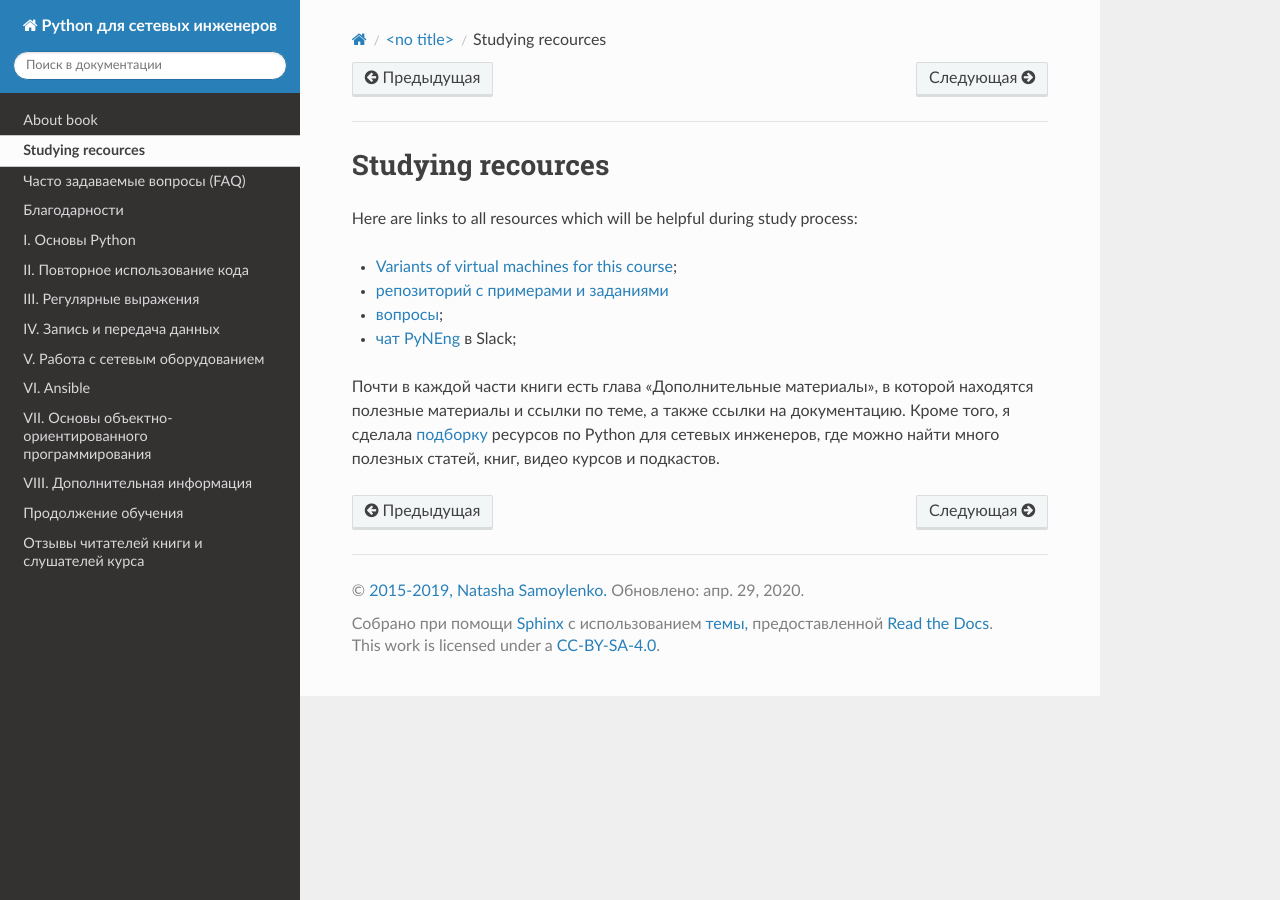
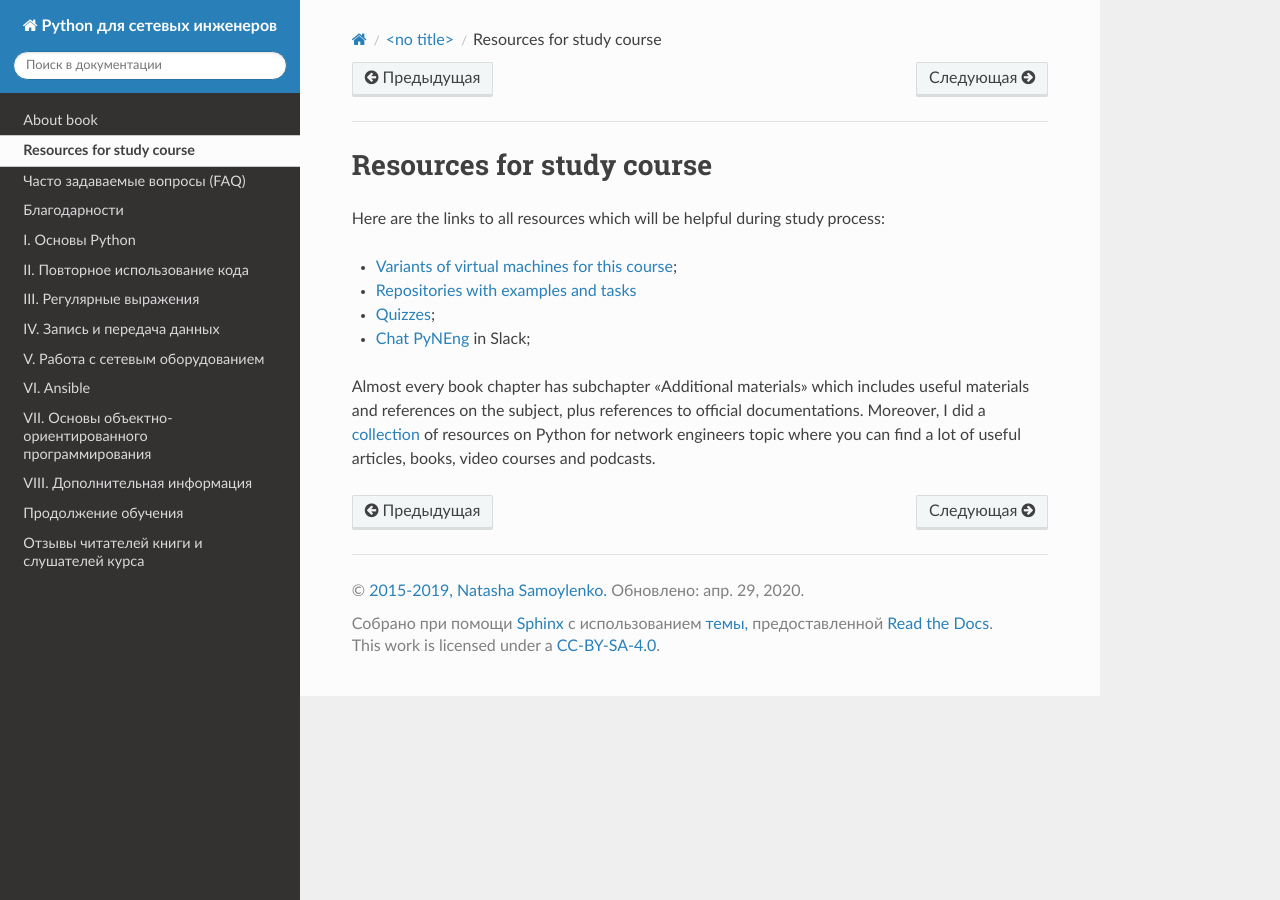
Before and after one commit to Aidar5/nattoeng, a Sphinx documentation site: the page built from docs/source/course_links.rst, in a window 1280 px wide. Built offline with Sphinx 7.4.7 and the Read the Docs theme 2.0.0, drawn with Linux system fonts in a browser that asks for light colours; pages that are not in the unit, such as notebooks, are missing from menus.

Commit message:
Update course_links.rst

```diff
--- a/docs/source/course_links.rst
+++ b/docs/source/course_links.rst
@@ -1,16 +1,11 @@
-Studying recources
+Resources for study course
 -----------------------------
 
-Here are links to all resources which will be helpful during study process:
+Here are the links to all resources which will be helpful during study process:
 
 -  `Variants of virtual machines for this course <https://pyneng.github.io/docs/course-vm/>`__;
--  `репозиторий с примерами и заданиями <https://github.com/natenka/pyneng-examples-exercises/>`__
--  `вопросы <https://github.com/natenka/pyneng-examples-exercises/blob/master/tests.md>`__;
--  `чат PyNEng <https://join.slack.com/t/pyneng/shared_invite/enQtNzkyNTYwOTU5Njk5LWE4OGNjMmM1ZTlkNWQ0N2RhODExZDA0OTNhNDJjZDZlOTZhOGRiMzIyZjBhZWYzYzc3MTg3ZmQzODllYmQ4OWU>`__ в Slack;
+-  `Repositories with examples and tasks <https://github.com/natenka/pyneng-examples-exercises/>`__
+-  `Quizzes <https://github.com/natenka/pyneng-examples-exercises/blob/master/tests.md>`__;
+-  `Chat PyNEng <https://join.slack.com/t/pyneng/shared_invite/enQtNzkyNTYwOTU5Njk5LWE4OGNjMmM1ZTlkNWQ0N2RhODExZDA0OTNhNDJjZDZlOTZhOGRiMzIyZjBhZWYzYzc3MTg3ZmQzODllYmQ4OWU>`__ in Slack;
 
-Почти в каждой части книги есть глава "Дополнительные материалы", в
-которой находятся полезные материалы и ссылки по теме, а также ссылки на
-документацию. Кроме того, я сделала
-`подборку <https://natenka.github.io/pyneng-resources/>`__ ресурсов по
-Python для сетевых инженеров, где можно найти много полезных статей,
-книг, видео курсов и подкастов.
+Almost every book chapter has subchapter "Additional materials" which includes useful materials and references on the subject, plus references to official documentations. Moreover, I did a `collection <https://natenka.github.io/pyneng-resources/>`__ of resources on Python for network engineers topic where you can find a lot of useful articles, books, video courses and podcasts.
```
